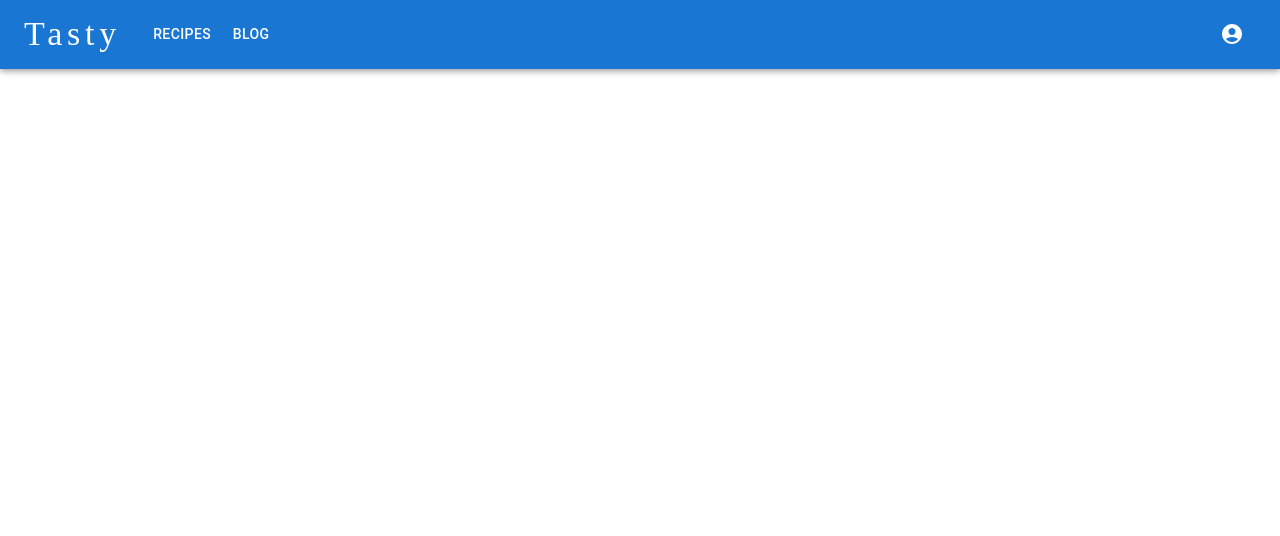
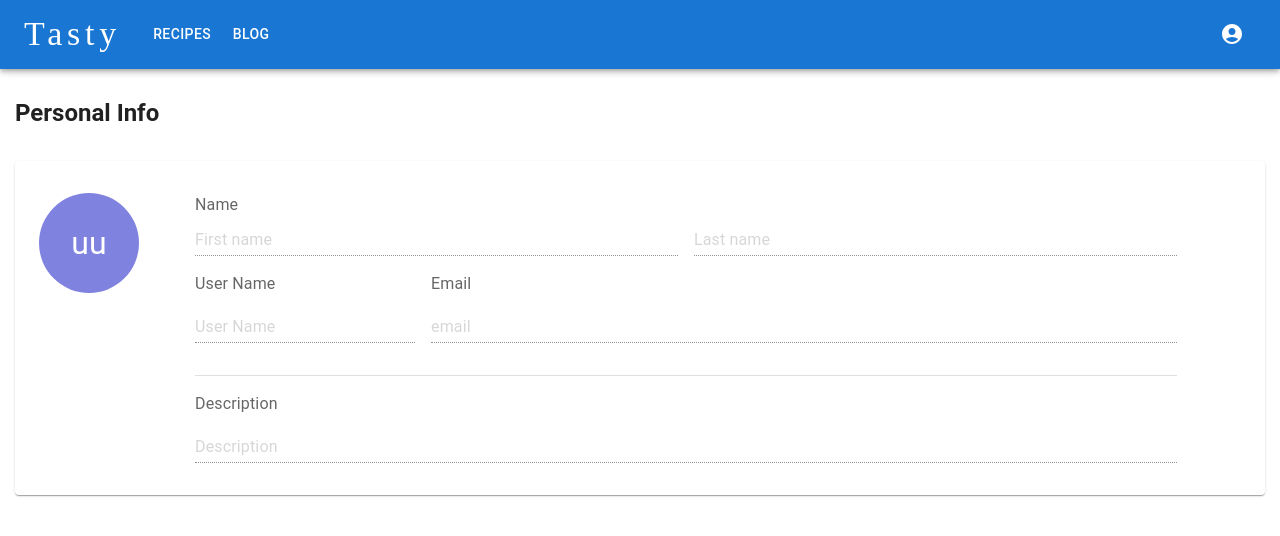
Before and after one commit to lamisAr/tasty, a React (Create React App) app in the folder frontend/: page /profile in a window 1280 px wide. Before the commit this address had no page. Shown: the top 536 px of the page. Built offline with nearby package versions, Linux system fonts and the light colour scheme.

Commit message:
feat: add user profile page

```diff
--- /dev/null
+++ b/frontend/src/pages/Profile.tsx
@@ -0,0 +1,82 @@
+import { Container, Box, Typography, Card, Divider, Stack, FormLabel, FormControl, Input, Avatar } from "@mui/material";
+import { useAppSelector } from "../hooks/redux-hooks.ts";
+
+function Profile() {
+  function stringToColor(string: string) {
+    let hash = 0;
+    let i;
+
+    /* eslint-disable no-bitwise */
+    for (i = 0; i < string.length; i += 1) {
+      hash = string.charCodeAt(i) + ((hash << 5) - hash);
+    }
+
+    let color = "#";
+
+    for (i = 0; i < 3; i += 1) {
+      const value = (hash >> (i * 8)) & 0xff;
+      color += `00${value.toString(16)}`.slice(-2);
+    }
+    /* eslint-enable no-bitwise */
+
+    return color;
+  }
+
+  function stringAvatar(name: string) {
+    return {
+      sx: {
+        bgcolor: stringToColor(name),
+        width: "100px",
+        height: "100px",
+        fontSize: "32px",
+      },
+      children: `${name.split(" ")[0][0]}${name.split(" ")[1][0]}`,
+    };
+  }
+
+  const basicUserInfo = useAppSelector((state) => state.auth.basicUserInfo);
+
+  return (
+    <Container maxWidth="xl" sx={{ padding: "15px !important" }}>
+      <Box display="flex" alignItems="center" pt={4} pb={4}>
+        <Typography variant="h5" fontWeight="bold">
+          Personal Info
+        </Typography>
+      </Box>
+      <Card sx={{ padding: 3 }}>
+        <Stack direction="row" spacing={3} sx={{ display: { xs: "none", md: "flex" }, my: 1 }}>
+          <Stack direction="column" spacing={1}>
+            <Avatar {...stringAvatar(`${basicUserInfo?.firstName} ${basicUserInfo?.lastName}`)} />
+          </Stack>
+          <Stack spacing={2} sx={{ flexGrow: 1, paddingLeft: 4, paddingRight: 8 }}>
+            <Stack spacing={1}>
+              <FormLabel>Name</FormLabel>
+              <FormControl sx={{ display: "flex", flexDirection: "row", gap: 2 }}>
+                <Input placeholder="First name" sx={{ flexGrow: 1 }} value={basicUserInfo?.firstName} disabled />
+                <Input placeholder="Last name" sx={{ flexGrow: 1 }} value={basicUserInfo?.lastName} disabled />
+              </FormControl>
+            </Stack>
+            <Stack direction="row" spacing={2}>
+              <FormControl>
+                <FormLabel>User Name</FormLabel>
+                <Input placeholder="User Name" value={basicUserInfo?.userName} disabled />
+              </FormControl>
+              <FormControl sx={{ flexGrow: 1 }}>
+                <FormLabel>Email</FormLabel>
+                <Input type="email" placeholder="email" sx={{ flexGrow: 1 }} value={basicUserInfo?.email} disabled />
+              </FormControl>
+            </Stack>
+            <div>
+              <FormControl sx={{ display: { sm: "contents" } }} />
+            </div>
+            <Divider sx={{ mb: 3 }} />
+            <FormLabel>Description</FormLabel>
+            <Input placeholder="Description" sx={{ flexGrow: 1 }} value={basicUserInfo?.description} disabled />
+          </Stack>
+        </Stack>
+      </Card>
+    </Container>
+  );
+}
+
+export default Profile;
--- a/frontend/src/pages/Register.tsx
+++ b/frontend/src/pages/Register.tsx
@@ -10,6 +10,9 @@ function Register() {
   const dispatch = useAppDispatch();
 
   const [userName, setName] = useState("");
+  const [firstName, setFirstName] = useState("");
+  const [lastName, setLastName] = useState("");
+  const [description, setDescription] = useState("");
   const [email, setEmail] = useState("");
   const [password, setPassword] = useState("");
 
@@ -25,11 +28,14 @@ function Register() {
             userName,
             email,
             password: encodedPassword,
+            description,
+            lastName,
+            firstName,
           })
         ).unwrap();
         navigate("/home");
       } catch (e) {
-        navigate("/logout");
+        navigate("/login");
       }
     } else {
       // Show an error message.
@@ -53,19 +59,41 @@ function Register() {
         <Typography variant="h5">Register</Typography>
         <Box sx={{ mt: 3 }}>
           <Grid container spacing={2}>
-            <Grid item xs={12}>
+            <Grid item xs={6}>
               <TextField
                 name="name"
                 required
                 fullWidth
-                id="name"
-                label="Name"
+                id="firstName"
+                label="First Name"
                 autoFocus
-                value={userName}
-                onChange={(e) => setName(e.target.value)}
+                value={firstName}
+                onChange={(e) => setFirstName(e.target.value)}
               />
             </Grid>
-
+            <Grid item xs={6}>
+              <TextField
+                name="lastName"
+                required
+                fullWidth
+                id="lastName"
+                label="Last Name"
+                autoFocus
+                value={lastName}
+                onChange={(e) => setLastName(e.target.value)}
+              />
+            </Grid>
+            <Grid item xs={12}>
+              <TextField
+                required
+                fullWidth
+                id="description"
+                label="Shortly Describe Yourself"
+                name="description"
+                value={description}
+                onChange={(e) => setDescription(e.target.value)}
+              />
+            </Grid>
             <Grid item xs={12}>
               <TextField
                 required
@@ -75,6 +103,18 @@ function Register() {
                 name="email"
                 value={email}
                 onChange={(e) => setEmail(e.target.value)}
+              />
+            </Grid>
+            <Grid item xs={12}>
+              <TextField
+                name="name"
+                required
+                fullWidth
+                id="name"
+                label="User Name"
+                autoFocus
+                value={userName}
+                onChange={(e) => setName(e.target.value)}
               />
             </Grid>
             <Grid item xs={12}>
--- a/frontend/src/routes/index.tsx
+++ b/frontend/src/routes/index.tsx
@@ -16,6 +16,7 @@ const Register = Loadable(lazy(() => import("../pages/Register.tsx")));
 const Home = Loadable(lazy(() => import("../pages/Home.tsx")));
 const UserRecipes = Loadable(lazy(() => import("../pages/UserRecipes.tsx")));
 const Favorites = Loadable(lazy(() => import("../pages/Favorites.tsx")));
+const Profile = Loadable(lazy(() => import("../pages/Profile.tsx")));
 
 export default function Router() {
   return useRoutes([
@@ -43,5 +44,9 @@ export default function Router() {
       path: "favorites",
       element: <Favorites />,
     },
+    {
+      path: "profile",
+      element: <Profile />,
+    },
   ]);
 }
--- a/frontend/src/slices/authSlice.ts
+++ b/frontend/src/slices/authSlice.ts
@@ -10,12 +10,18 @@ type User = {
 
 type NewUser = User & {
   userName: string;
+  description: string;
+  firstName?: string;
+  lastName?: string;
 };
 
 type UserBasicInfo = {
   id: string;
   userName: string;
   email: string;
+  description?: string;
+  firstName?: string;
+  lastName?: string;
 };
 
 type UserProfileData = {
```
Also changed, not shown: 1 other file (tests, documents, lock files or other folders).
